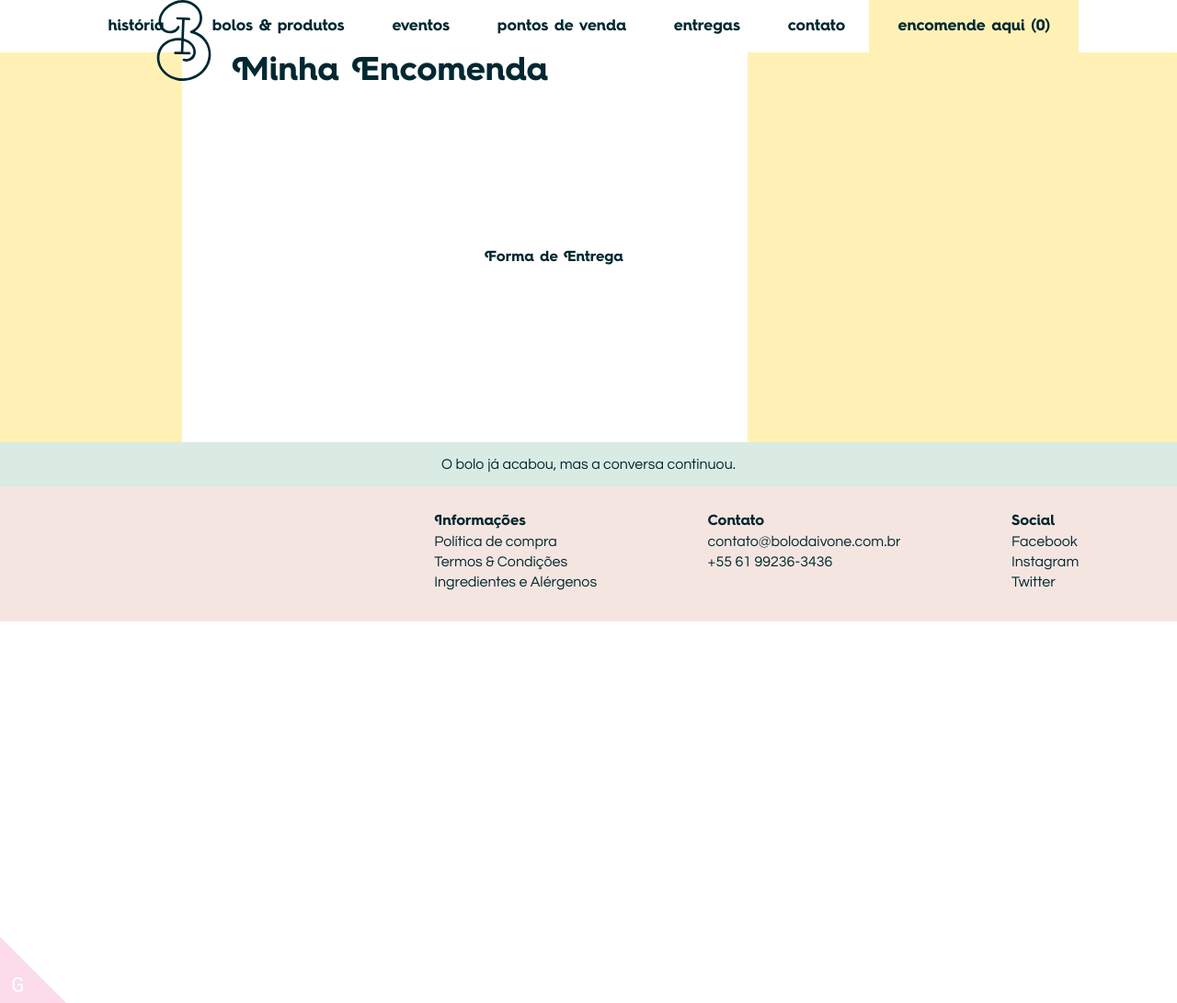
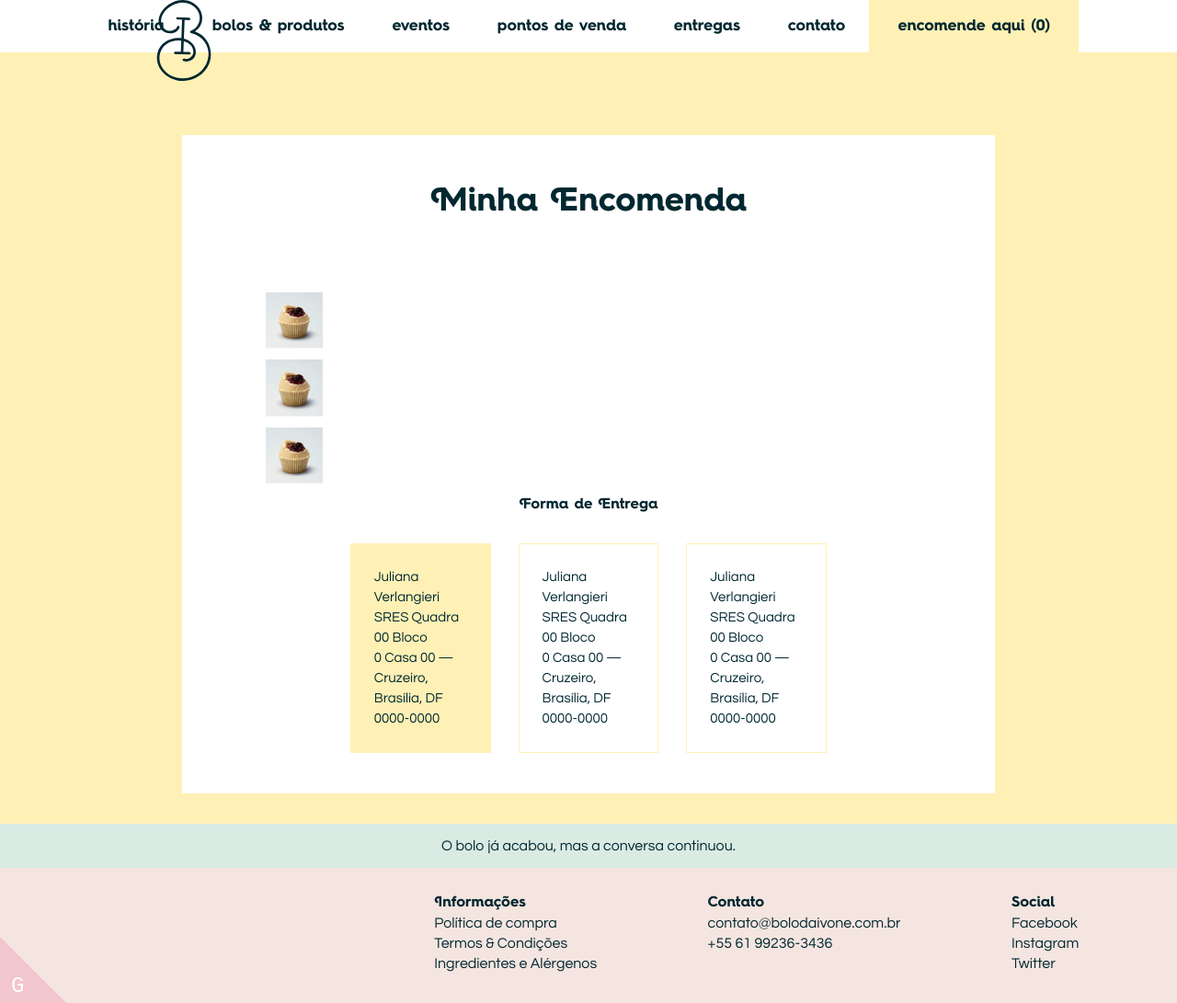
Before and after one commit to jmanufatura/jmanufatura.github.io, a Jekyll site: the page built from encomendas.html, in a window 1280 px wide and 1091 px high. Shown: the whole window at 92% size. Built offline with Jekyll 4.4.1, drawn with Linux system fonts in a browser that asks for light colours; nearby versions of some CDN libraries.

Commit message:
encomendas

```diff
--- a/css/encomendas.scss
+++ b/css/encomendas.scss
@@ -11,10 +11,47 @@
 	background-color: $amarelo-claro;
 	.fundo-branco {
 		background-color: $branco;
+		margin-top: 90px;
+		margin-bottom: 33px;
+		padding-top: 52px;
+	}
+	h1, h6 {
+		text-align: center;
+	}
+	h1 {
+		margin-bottom: 79px;
+	}
+	h6 {
+		margin-bottom: 31px;
 	}
 	.produto {
-		height: 200px;
-		background-color: $amarelo-claro;
+		background-color: $branco;
 		margin-bottom: 12px;
+		.thumb {
+			margin-right: -30px;
+			figure {
+				background-image: url("/img/bolo-no-pote.jpg");
+				background-size: cover;
+				background-position: center;
+				background-repeat: no-repeat;
+				padding-bottom: 100%;
+			}
+		}
+	}
+	#locais {
+		margin-bottom: 44px;
+		.local {
+			padding: 25px;
+			border: 1px solid $amarelo-claro;
+			background-color: $branco;
+			p {
+				font-size: 15px;
+				line-height: 22px;
+				margin-bottom: 0;
+			}
+			&.selecionado {
+				background-color: $amarelo-claro;
+			}
+		}
 	}
 }
--- a/css/index.scss
+++ b/css/index.scss
@@ -10,6 +10,10 @@
 
 	@media #{$phone} {
 		background-color: transparent;
+		transition: background-color .1s ease-in-out;
+		&.aberto {
+			background-color: $branco;
+		}
 		// bottom: 0;
 		// top: unset;
 		// width: 100%;
@@ -29,6 +33,15 @@
 	align-content: center;
 	justify-content: center;
 	min-height: calc(100vh - 114px);
+}
+
+#capa-phone {
+	background-image: url("/img/video-home.jpg");
+	background-size: cover;
+	background-position: center;
+	background-repeat: no-repeat;
+	min-height: 100vh;
+	align-items: center;
 }
 
 #capa-home{
--- a/css/pontos-de-venda.scss
+++ b/css/pontos-de-venda.scss
@@ -126,9 +126,13 @@
 		padding-top: 30px;
 		padding-bottom: 34px;
 	}
-	h1 {
+	h2 {
 		margin-bottom: 69px;
 		text-align: left;
+		@media #{$phone} {
+			text-align: center;
+			margin-bottom: 24px;
+		}
 	}
 	form {
 		input, textarea, button {
--- a/encomendas.html
+++ b/encomendas.html
@@ -4,13 +4,56 @@ permalink: /encomendas
 ---
 
 <section id="carrinho" class="wrapper">
-	<div class="fundo-branco desktop-left-1 desktop-right-1">
-		<div class="subwrapper-10">
-			<h1 class="desktop-left-1 desktop-right-1">Minha Encomenda</h1>
-			<div class="produto desktop-left-1 desktop-right-1"></div>
-			<div class="produto desktop-left-1 desktop-right-1"></div>
-			<div class="produto desktop-left-1 desktop-right-1"></div>
-			<h6 class="desktop-left-1 desktop-right-1">Forma de Entrega</h6>
+	<div class="fundo-branco desktop-left-1 desktop-10 desktop-right-1">
+		<div class="subwrapper">
+			<h1 class="desktop-10">Minha Encomenda</h1>
+			<div class="produto desktop-left-1 desktop-right-1 desktop-8">
+				<div class="subwrapper">
+					<div class="thumb desktop-1">
+						<figure></figure>
+					</div>
+				</div>
+			</div>
+			<div class="produto desktop-left-1 desktop-right-1 desktop-8">
+				<div class="subwrapper">
+					<div class="thumb desktop-1">
+						<figure></figure>
+					</div>
+				</div>
+			</div>
+			<div class="produto desktop-left-1 desktop-right-1 desktop-8">
+				<div class="subwrapper">
+					<div class="thumb desktop-1">
+						<figure></figure>
+					</div>
+				</div>
+			</div>
+			<h6 class="desktop-left-1 desktop-right-1 desktop-8">Forma de Entrega</h6>
+			<div id="locais" class="desktop-left-2 desktop-right-2 desktop-6">
+				<div class="subwrapper">
+					<div class="local selecionado desktop-2">
+						<p>Juliana Verlangieri</p>
+						<p>SRES Quadra 00 Bloco </p>
+						<p>0 Casa 00 — Cruzeiro,</p>
+						<p>Brasília, DF</p>
+						<p>0000-0000</p>
+					</div>
+					<div class="local desktop-2">
+						<p>Juliana Verlangieri</p>
+						<p>SRES Quadra 00 Bloco </p>
+						<p>0 Casa 00 — Cruzeiro,</p>
+						<p>Brasília, DF</p>
+						<p>0000-0000</p>
+					</div>
+					<div class="local desktop-2">
+						<p>Juliana Verlangieri</p>
+						<p>SRES Quadra 00 Bloco </p>
+						<p>0 Casa 00 — Cruzeiro,</p>
+						<p>Brasília, DF</p>
+						<p>0000-0000</p>
+					</div>
+				</div>
+			</div>
 		</div>
 	</div>
 </section>
--- a/scripts/menu.js
+++ b/scripts/menu.js
@@ -1,6 +1,7 @@
 $(document).ready(function(){
   $('#icone-menu').click(function(){
     $('#menu-phone').toggleClass('aberto');
+    $('#menu').toggleClass('aberto');
     $('body').toggleClass('fixo');
   });
 });
```
Also changed, not shown: index.html (+18 -9 lines), 6 other files.
